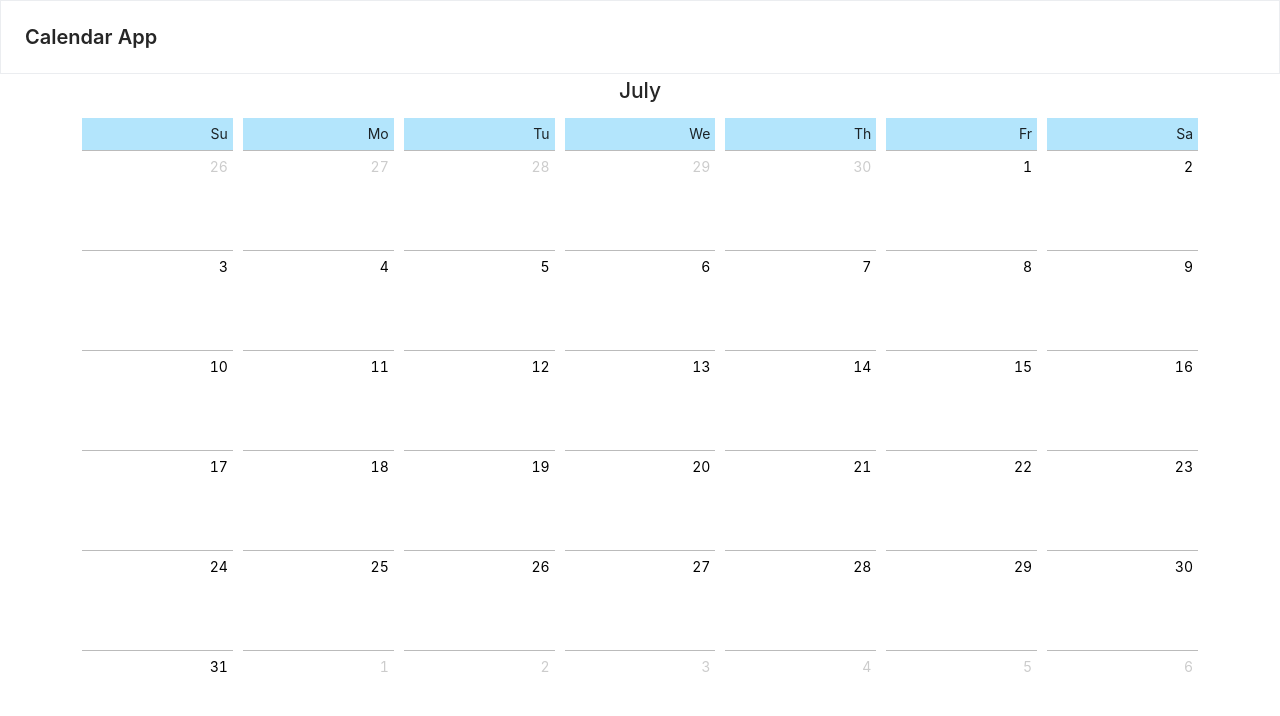
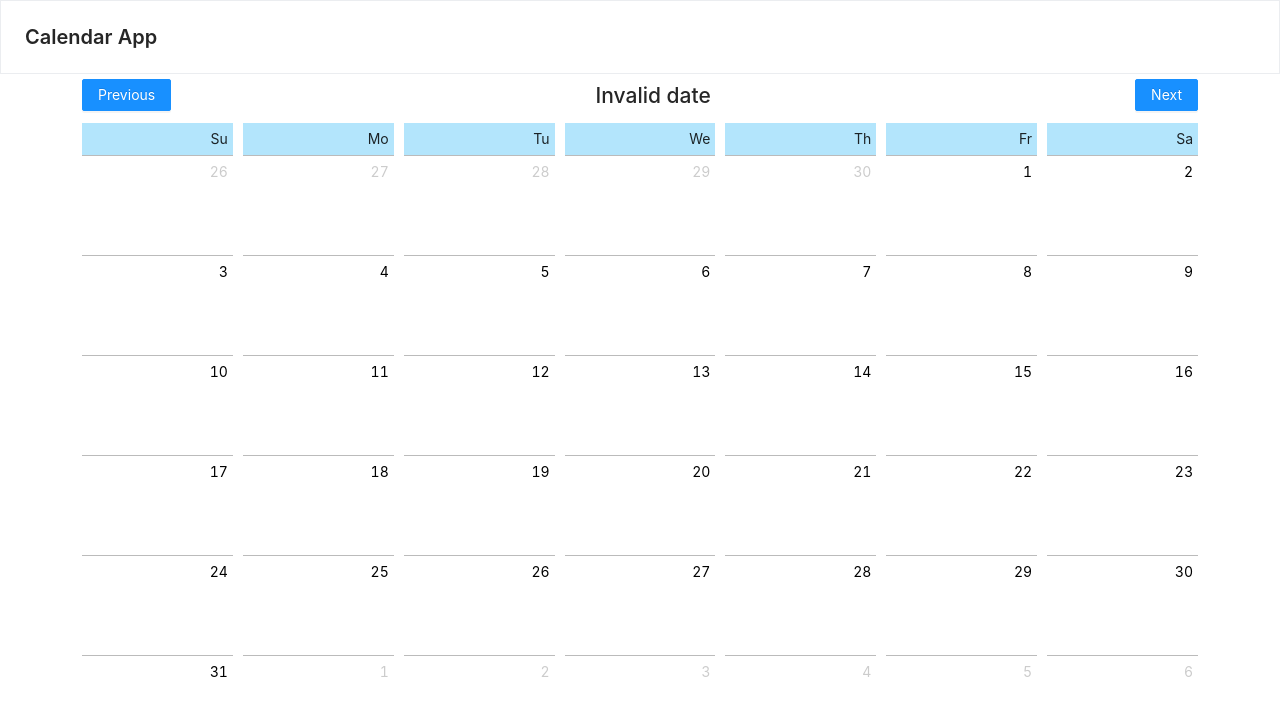
Before and after one commit to Edixon-vanVliet/Calendar, a React (Create React App) app: page / in a window 1280 px wide. Shown: the top 716 px of the page. Built offline with nearby package versions, Linux system fonts and the light colour scheme.

Commit message:
Create header for calendar

```diff
--- a/src/components/calendar/Calendar.js
+++ b/src/components/calendar/Calendar.js
@@ -1,7 +1,8 @@
 import React, { useEffect, useState } from "react";
-import moment from "moment";
+import Header from "./Header";
 import Days from "./Days";
 import Dates from "./Dates";
+import moment from "moment";
 
 import "./calendar.css";
 
@@ -18,7 +19,7 @@ const Calendar = () => {
 
   return (
     <div className="calendar">
-      <h2>{currentDate.format("MMMM")}</h2>
+      <Header />
 
       <Days />
       <Dates currentDate={currentDate} startingDate={startingDate} />
--- /dev/null
+++ b/src/components/calendar/Header.js
@@ -0,0 +1,25 @@
+import React from "react";
+import { Button } from "antd";
+import { useDispatch, useSelector } from "react-redux";
+import { nextMonth, previousMonth } from "../../redux/calendarSlice";
+
+import moment from "moment";
+
+const Header = () => {
+  const current = useSelector((state) => state.calendar.current);
+  const dispatch = useDispatch();
+
+  return (
+    <div style={{ display: "flex", justifyContent: "space-between" }}>
+      <Button type="primary" onClick={() => dispatch(previousMonth())}>
+        Previous
+      </Button>
+      <h2>{moment(`${current.year}-${current.month}`).format("MMMM YYYY")}</h2>
+      <Button type="primary" onClick={() => dispatch(nextMonth())}>
+        Next
+      </Button>
+    </div>
+  );
+};
+
+export default Header;
--- a/src/components/calendar/calendar.css
+++ b/src/components/calendar/calendar.css
@@ -4,8 +4,8 @@
   --hover: #eee;
 }
 
-.calendar > h2 {
-  text-align: center;
+.calendar {
+  margin-top: 5px;
 }
 
 .calendar > div > div {
```
